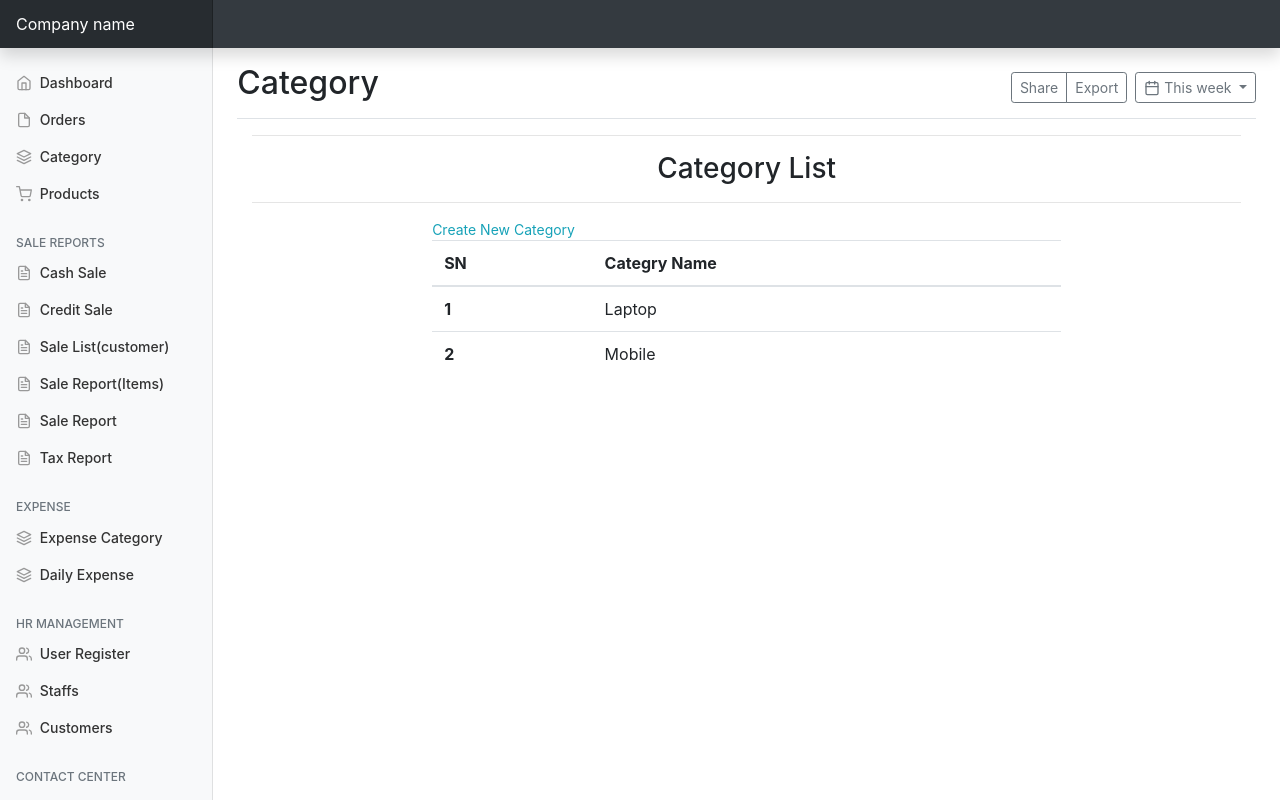
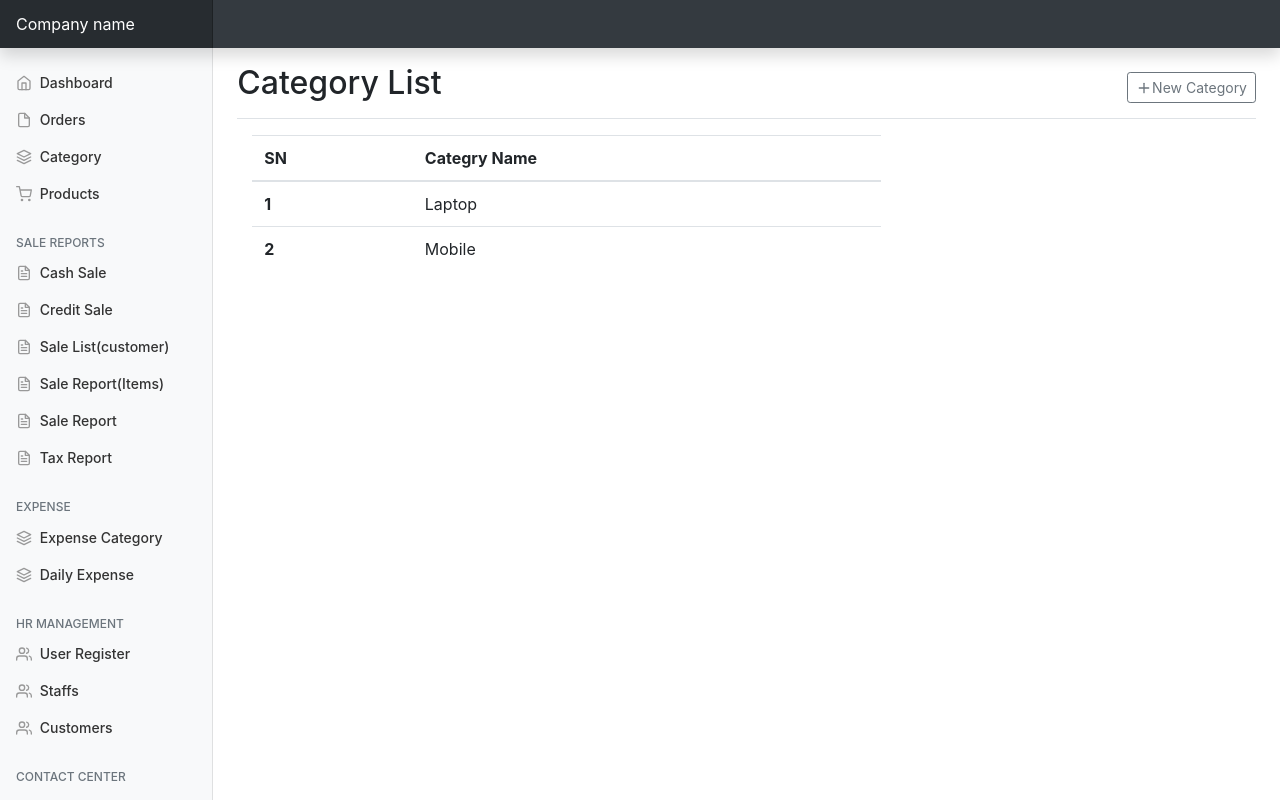
Before and after one commit to ThetNaingTunVenus/ecommerce_store, a Django app: page /admin-category/lists/ in a window 1280 px wide. Run offline with Django 3.2, Linux system fonts and the light colour scheme; a user stored in the database is signed in; data comes from the database, SQL or seed files in the repository; both versions use the stored data as it was after the commit; some libraries are stand-ins or nearby versions.

Commit message:
admin product and cate edit

```diff
--- a/templates/adminpages/admincategorylist.html
+++ b/templates/adminpages/admincategorylist.html
@@ -5,27 +5,19 @@
 {% block content %}
 <!--header-->
 <div class="d-flex justify-content-between flex-wrap flex-md-nowrap align-items-center pt-3 pb-2 mb-3 border-bottom">
-                <h1 class="h2">Category</h1>
+                <h1 class="h2">Category List</h1>
                 <div class="btn-toolbar mb-2 mb-md-0">
-                    <div class="btn-group mr-2">
-                        <button type="button" class="btn btn-sm btn-outline-secondary">Share</button>
-                        <button type="button" class="btn btn-sm btn-outline-secondary">Export</button>
-                    </div>
-                    <button type="button" class="btn btn-sm btn-outline-secondary dropdown-toggle">
-                        <span data-feather="calendar"></span>
-                        This week
-                    </button>
+                    <a href="{% url 'ecoapp:admincategorycreate' %}" class="btn btn-sm btn-outline-secondary"><span data-feather="plus"></span>New Category</a>
+
                 </div>
             </div>
 <!--end header-->
 
 <div class="container">
-    <hr>
-    <h3 class="text-center">Category List</h3>
-    <hr>
 
-    <div class="row col-lg-8 mx-auto mt-3">
-        <a href="{% url 'ecoapp:admincategorycreate' %}" class="text-info">Create New Category</a>
+
+    <div class="row col-lg-8 mt-3">
+<!--        <a href="{% url 'ecoapp:admincategorycreate' %}" class="text-info">Create New Category</a>-->
         <table class="table table-hover">
             <thead>
             <tr>
```
Also changed, not shown: templates/adminpages/admincategorycreate.html (+2 -9 lines), templates/adminpages/adminproductcreate.html (+3 -10 lines), templates/adminpages/adminproductlist.html (+3 -9 lines), db.sqlite3.
